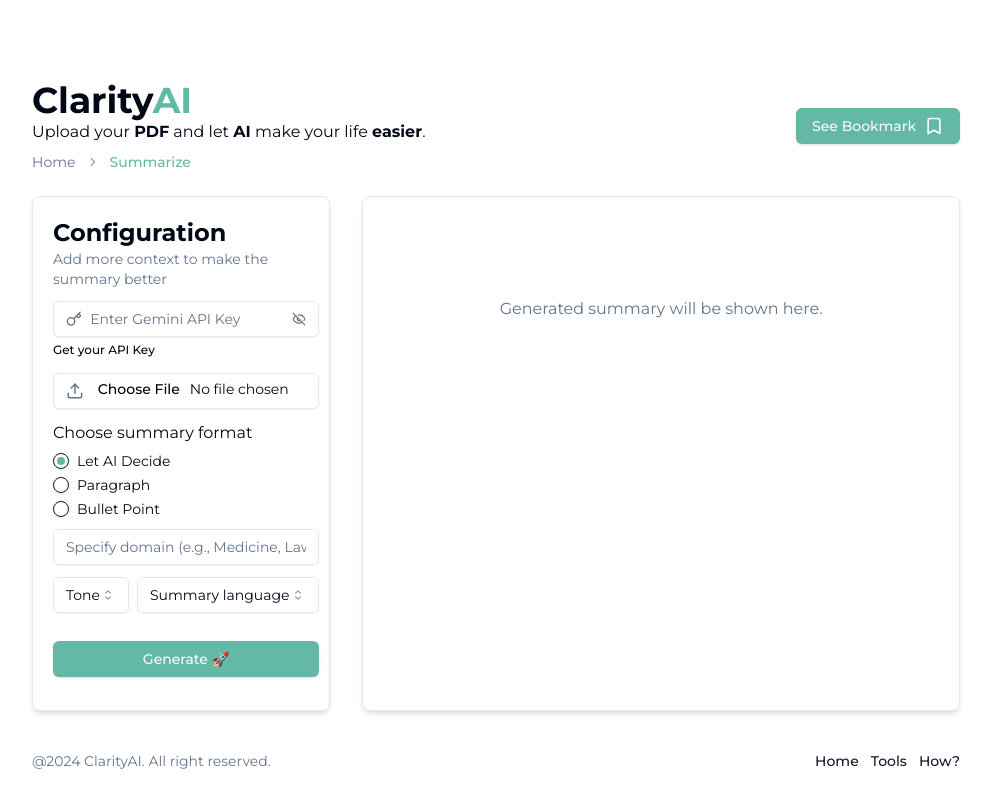
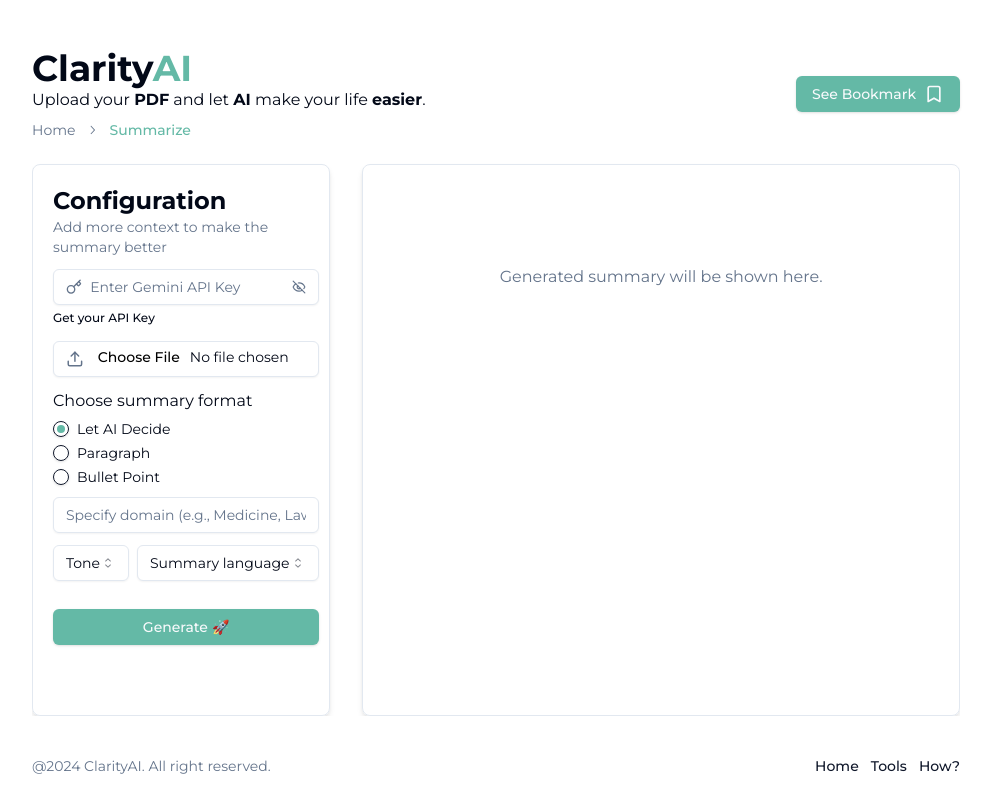
Before and after one commit to agusbw/ClarityAI, a Next.js app: page /summarize in a window 1280 px wide. Shown: the whole page, without its empty margins (144-1135 px from the left). Built offline with nearby package versions, Linux system fonts and the light colour scheme.

Commit message:
fix: responsive layout

```diff
--- a/src/app/(general)/_components/navbar.tsx
+++ b/src/app/(general)/_components/header.tsx
@@ -2,14 +2,14 @@ import { Button } from "@/components/ui/button";
 import Link from "next/link";
 import { navItems } from "@/lib/site-config";
 
-export default function NavBar() {
+export default function Header() {
   return (
-    <nav className="flex items-center justify-between px-5 py-3 lg:px-52 lg:py-6">
+    <header className="flex items-center justify-between px-5 py-3 lg:px-52 lg:py-6">
       <div className="text-xl font-extrabold">
         Clarity
         <span className="text-accent">AI</span>
       </div>
-      <div className="flex gap-x-4 font-semibold">
+      <nav className="flex gap-x-4 font-semibold">
         {navItems.map((item) => (
           <Button
             asChild
@@ -20,7 +20,7 @@ export default function NavBar() {
             <Link href={item.href}>{item.title}</Link>
           </Button>
         ))}
-      </div>
-    </nav>
+      </nav>
+    </header>
   );
 }
--- a/src/app/(general)/layout.tsx
+++ b/src/app/(general)/layout.tsx
@@ -1,4 +1,4 @@
-import NavBar from "./_components/navbar";
+import Header from "./_components/header";
 import Footer from "./_components/footer";
 
 export default function GeneralLayout({
@@ -8,7 +8,7 @@ export default function GeneralLayout({
 }>) {
   return (
     <>
-      <NavBar />
+      <Header />
       <main className="min-h-[calc(100vh-133px)] pt-8 lg:pt-16">
         {children}
       </main>
--- a/src/app/(tools)/summarize/_components/header.tsx
+++ b/src/app/(tools)/summarize/_components/header.tsx
@@ -30,7 +30,7 @@ export default function Header() {
   }, [pathname]);
 
   return (
-    <div className="flex w-full flex-col gap-y-4 md:flex-row md:items-center md:justify-between md:gap-y-0">
+    <header className="flex w-full flex-col gap-y-4 md:flex-row md:items-center md:justify-between md:gap-y-0">
       <div>
         <h2 className="text-4xl font-bold">
           Clarity<span className="text-accent">AI</span>
@@ -94,6 +94,6 @@ export default function Header() {
           )}
         </Link>
       </Button>
-    </div>
+    </header>
   );
 }
--- a/src/app/(tools)/summarize/bookmark/page.tsx
+++ b/src/app/(tools)/summarize/bookmark/page.tsx
@@ -2,7 +2,7 @@
 
 import { BookmarkLocalStorageType } from "@/lib/types";
 import { useReadLocalStorage } from "usehooks-ts";
-import { ScrollArea } from "@radix-ui/react-scroll-area";
+import { ScrollArea } from "@/components/ui/scroll-area";
 import Link from "next/link";
 import * as React from "react";
 import { trimPDFExtension } from "@/lib/utils";
@@ -19,11 +19,15 @@ export default function BookmarkPage() {
   }, [data]);
 
   return (
-    <div className="h-full pt-6 md:h-[77%]">
+    <div className="max-h-full overflow-hidden pt-6">
       <h2 className="text-3xl font-bold">Your bookmarked summary</h2>
-      <ScrollArea className="mt-3 flex h-full flex-col gap-y-2">
+      <ScrollArea
+        type="always"
+        className="mt-3 flex h-full flex-col gap-y-2 overflow-y-auto pe-4"
+      >
         {summaries
           ? summaries.map((sum) => (
+              <>
                 <Link
                   key={sum.fileName}
                   href={{
@@ -41,6 +45,7 @@ export default function BookmarkPage() {
                     })}
                   </p>
                 </Link>
+              </>
             ))
           : null}
       </ScrollArea>
--- a/src/app/(tools)/summarize/bookmark/summary/page.tsx
+++ b/src/app/(tools)/summarize/bookmark/summary/page.tsx
@@ -4,8 +4,11 @@ import MarkdownRenderer from "./_components/markdown-renderer";
 
 export default function BookmarkPage() {
   return (
-    <div className="pt-10 md:h-[78%]">
-      <ScrollArea className="h-full overflow-y-auto rounded-lg border p-5">
+    <div className="overflow-y-auto pt-6">
+      <ScrollArea
+        type="always"
+        className="h-full overflow-y-auto rounded-lg border p-5"
+      >
         <Suspense>
           <MarkdownRenderer />
         </Suspense>
--- a/src/app/(tools)/summarize/layout.tsx
+++ b/src/app/(tools)/summarize/layout.tsx
@@ -7,7 +7,7 @@ export default function SummarizeLayout({
   children: React.ReactNode;
 }>) {
   return (
-    <main className="p-4 md:h-screen md:max-h-screen md:overflow-hidden md:p-5 lg:px-16 lg:pt-20 xl:px-44">
+    <main className="grid grid-rows-[auto_1fr_auto] px-4 pt-4 md:h-screen md:max-h-screen md:px-4 md:pt-5 lg:px-16 lg:pt-12 xl:px-44">
       <Header />
       {children}
       <Footer />
--- a/src/app/(tools)/summarize/page.tsx
+++ b/src/app/(tools)/summarize/page.tsx
@@ -13,11 +13,11 @@ function SummarizePage() {
   });
 
   return (
-    <div className="flex flex-col gap-8 pt-6 md:h-[77%] md:flex-row">
-      <ScrollArea className="h-full max-h-[100%] overflow-y-auto rounded-lg border shadow-md md:w-1/2 lg:w-1/3">
+    <div className="flex flex-col gap-8 overflow-y-auto pt-6 md:flex-row">
+      <ScrollArea className="rounded-lg border shadow-md md:w-1/2 lg:w-1/3">
         <ConfigForm handleSummaryChange={setData} />
       </ScrollArea>
-      <ScrollArea className="h-full max-h-[100%] overflow-y-auto rounded-lg border p-5 shadow-md md:w-1/2 lg:w-2/3">
+      <ScrollArea className="rounded-lg border p-5 shadow-md md:w-1/2 lg:w-2/3">
         <ResultBox data={data} />
       </ScrollArea>
     </div>
```
Lines whose indentation alone changed are shown as unchanged.
